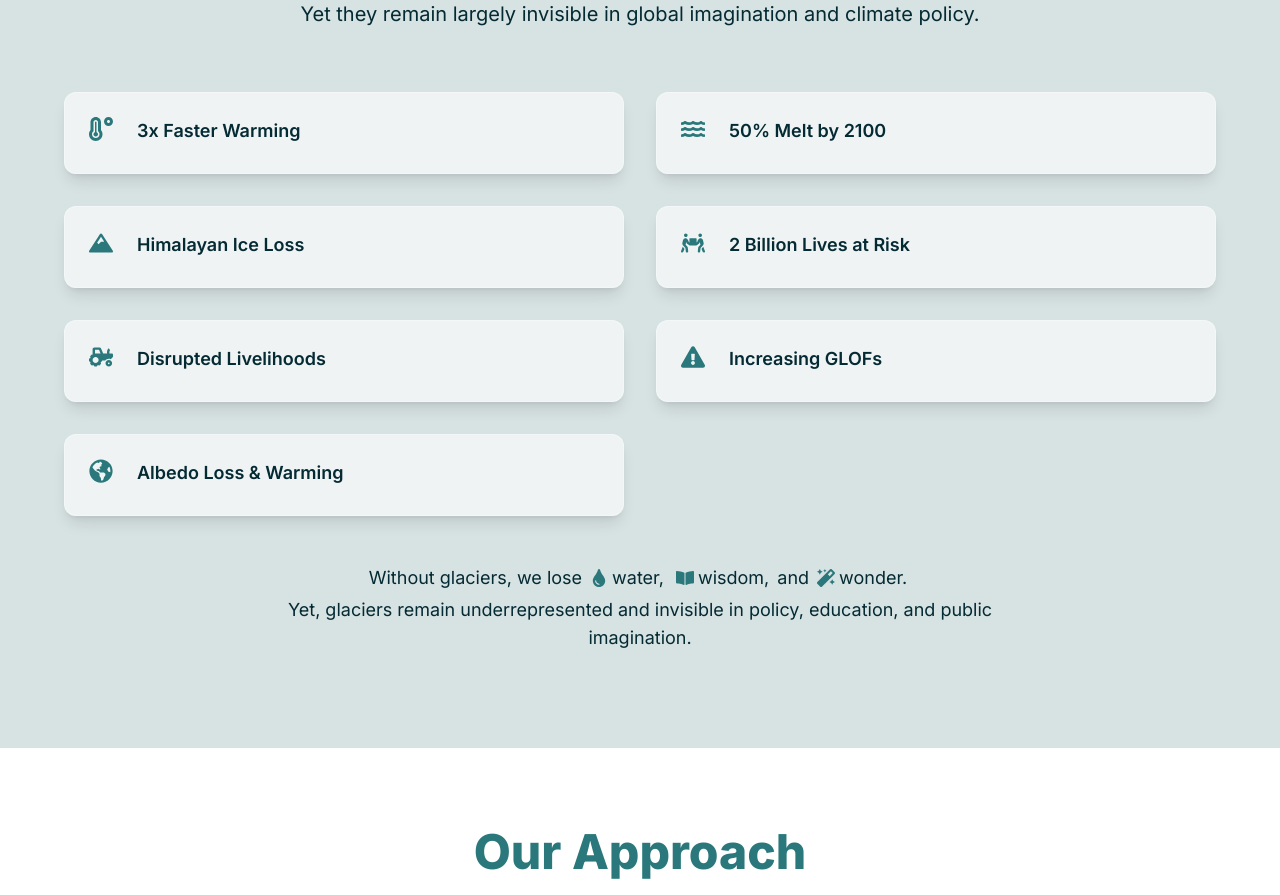
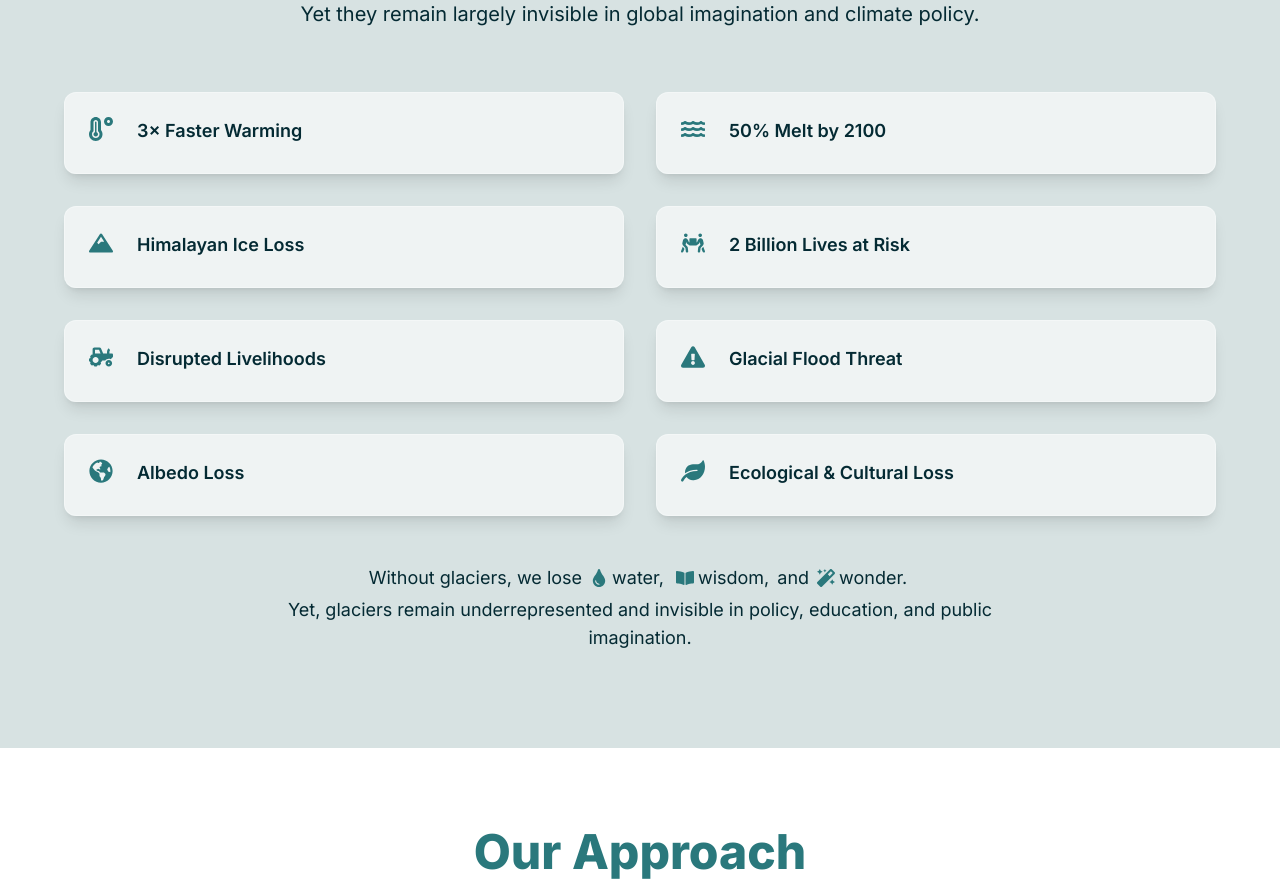
Before and after one commit to Adarsh108-tech/the-voice-of-glacier, a Next.js app: page / in a window 1280 px wide. Shown: the part 988-1883 px from the top of the page. Built offline with nearby package versions, Linux system fonts and the light colour scheme.

Commit message:
last commit for today

```diff
--- a/src/app/page.js
+++ b/src/app/page.js
@@ -20,7 +20,7 @@ import {
   FaSeedling,
   FaUsers,
   FaGlobe,
-  FaEye, FaBullseye , FaTint, FaBookOpen, FaMagic
+  FaEye, FaBullseye , FaTint, FaBookOpen, FaMagic , FaLeaf
 } from "react-icons/fa";
 import Link from "next/link";
 
@@ -65,40 +65,45 @@ export default function HomePage() {
   const stats = [
   {
     icon: <FaTemperatureHigh className="text-2xl text-glacier-primary" />,
-    label: "3x Faster Warming",
-    desc: "The Cryosphere is warming three times faster than the global average, signaling an urgent crisis.",
+    label: "3× Faster Warming",
+    desc: "The Cryosphere is warming three times faster than the global average, signaling an urgent climate crisis.",
   },
   {
     icon: <FaWater className="text-2xl text-glacier-primary" />,
     label: "50% Melt by 2100",
-    desc: "Projections show that half of our glaciers may vanish by the end of the century, drastically altering ecosystems.",
+    desc: "Half of the world’s glaciers could disappear by 2100, threatening ecosystems, water supplies, and sea levels.",
   },
   {
     icon: <FaMountain className="text-2xl text-glacier-primary" />,
     label: "Himalayan Ice Loss",
-    desc: "Himalayan glaciers alone have lost over 40% of their ice volume since 2000, impacting millions downstream.",
+    desc: "Himalayan glaciers have lost over 40% of their ice volume since 2000, destabilizing regional water systems.",
   },
   {
     icon: <FaPeopleCarry className="text-2xl text-glacier-primary" />,
     label: "2 Billion Lives at Risk",
-    desc: "Over 2 billion people depend on glacier-fed rivers (like the Ganges, Indus, Brahmaputra, Yangtze) for survival.",
+    desc: "Over 2 billion people rely on glacier-fed rivers like the Ganges, Indus, Brahmaputra, and Yangtze for water and food.",
   },
   {
     icon: <FaTractor className="text-2xl text-glacier-primary" />,
     label: "Disrupted Livelihoods",
-    desc: "Melting glaciers lead to disrupted agriculture, unstable hydropower, and critical water security issues.",
+    desc: "Glacier retreat disrupts agriculture, hydropower generation, and water security, especially in vulnerable regions.",
   },
   {
     icon: <FaExclamationTriangle className="text-2xl text-glacier-primary" />,
-    label: "Increasing GLOFs",
-    desc: "Glacial lake outburst floods (GLOFs) are becoming more frequent, posing severe threats to mountain communities.",
+    label: "Glacial Flood Threat",
+    desc: "Glacial lake outburst floods (GLOFs) are increasing in frequency, putting lives, infrastructure, and economies at risk.",
   },
   {
     icon: <FaGlobeAmericas className="text-2xl text-glacier-primary" />,
-    label: "Albedo Loss & Warming",
-    desc: "Loss of glacial albedo reduces Earth’s reflectivity, accelerating planetary warming and collapsing fragile ecosystems.",
+    label: "Albedo Loss",
+    desc: "Melting glaciers reduce Earth’s reflectivity (albedo), causing the planet to absorb more heat and warm even faster.",
   },
-  ];
+  {
+    icon: <FaLeaf className="text-2xl text-glacier-primary" />,
+    label: "Ecological & Cultural Loss",
+    desc: "Fragile mountain ecosystems are collapsing, and Indigenous cultures rooted in the cryosphere are eroding rapidly.",
+  },
+];
 
 
 
```
